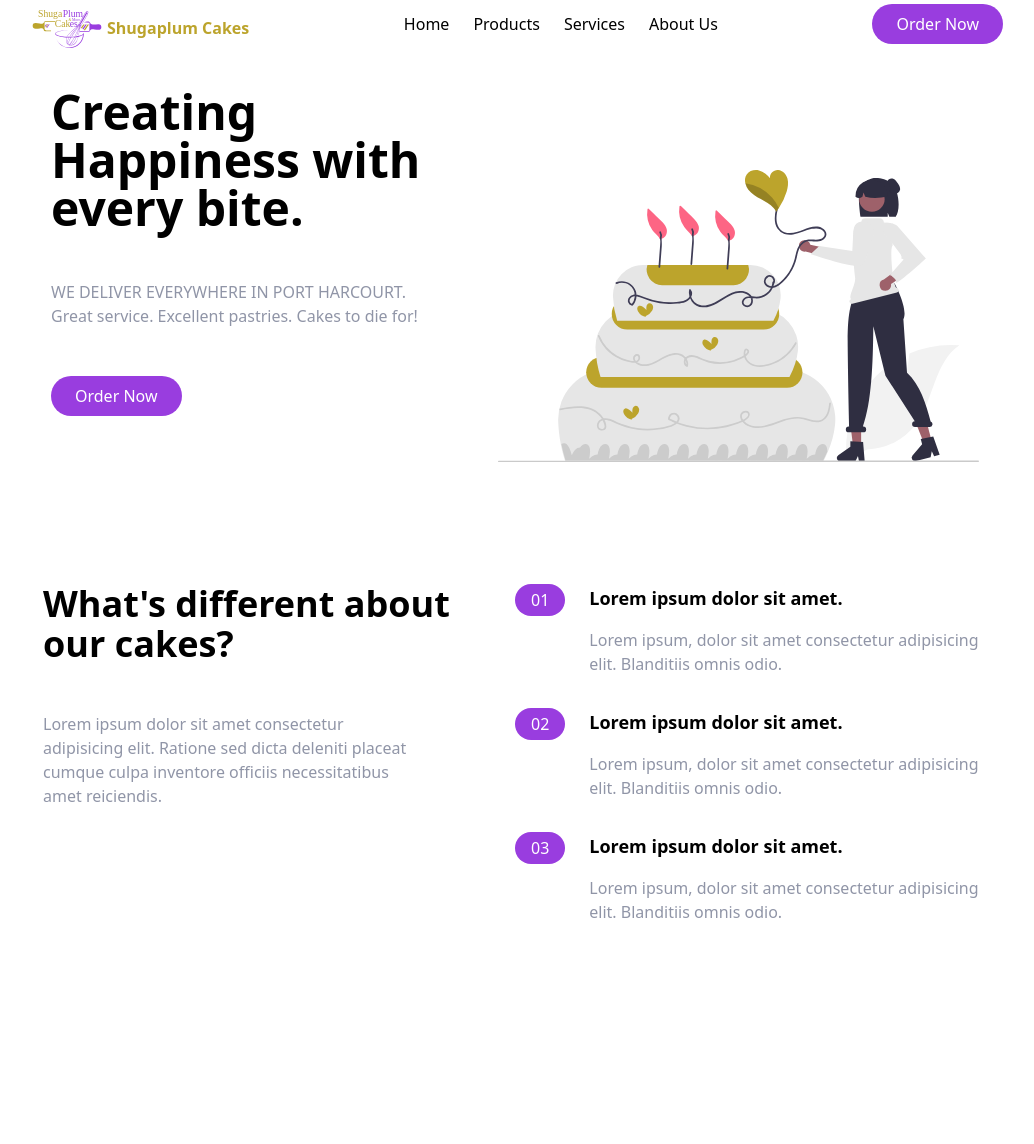
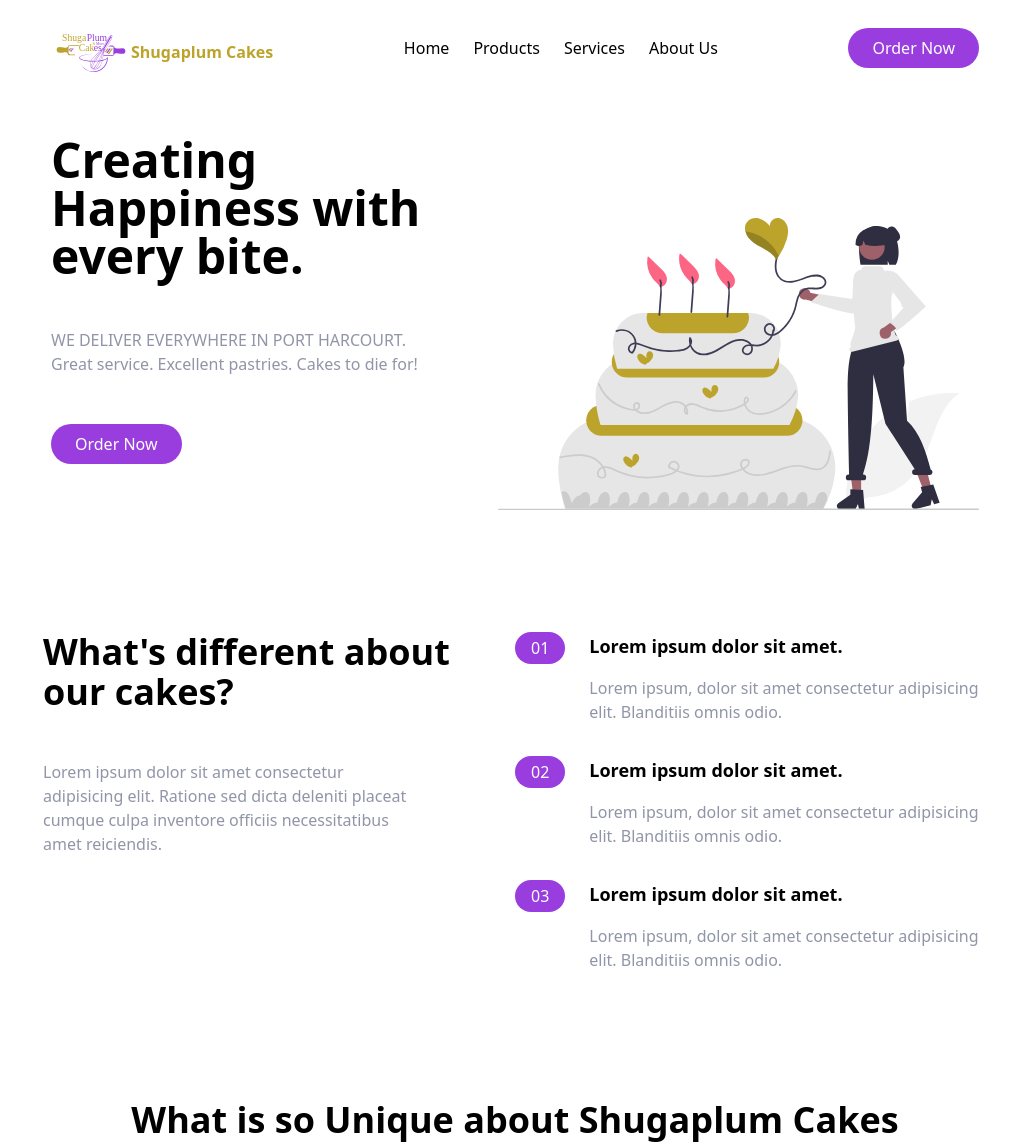
Before and after one commit to Ukaypromise/Tailwind-Project, a website: page index.html in a window 1280 px wide. Shown: the whole page, without its empty margins (125-1159 px from the left). Before the commit the page ends 924 px from the top, so only its background shows below. Drawn offline with Linux system fonts and the light colour scheme.

Commit message:
Made a few changes

```diff
--- a/index.html
+++ b/index.html
@@ -7,11 +7,11 @@
     <link rel="stylesheet" href="/css/main.css" />
     <title>Manage Landing Page</title>
   </head>
-  <body>
+  <body class="">
     <!-- NavBar -->
-    <nav class="relative container mx-auto p6">
+    <nav class="relative container mx-auto p-6">
       <!-- Flex Container -->
-      <div class="flex items-center justify-between">
+      <div class="flex flex-wrap items-center justify-between">
         <!-- Logo -->
         <div class="pt-2 flex items-center text-lightGold">
           <img src="/images/shugaplum.svg" alt="" />
@@ -153,7 +153,7 @@
                 </h3>
               </div>
             </div>
-            <div>
+            <div class="">
               <h3 class="hidden mb-4 text-lg font-bold md:block">
                 Lorem ipsum dolor sit amet.
               </h3>
@@ -166,5 +166,15 @@
         </div>
       </div>
     </section>
+    <!-- Testimonials -->
+    <section id="testimonials">
+      <!-- Container to heading /Testi -->
+      <div class="max-w-6xl px-5 mx-auto mt-32 text-center">
+        <!-- Heading -->
+        <h2 class="text-4xl font-bold text-center">
+          What is so Unique about Shugaplum Cakes
+        </h2>
+      </div>
+    </section>
   </body>
 </html>
--- a/tailwind.config.js
+++ b/tailwind.config.js
@@ -1,6 +1,9 @@
 module.exports = {
   content: ["./*.html"],
   theme: {
+    container: {
+      center: true,
+    },
     screens: {
       sm: "480px",
       md: "768px",
```
Also changed, not shown: css/main.css.
